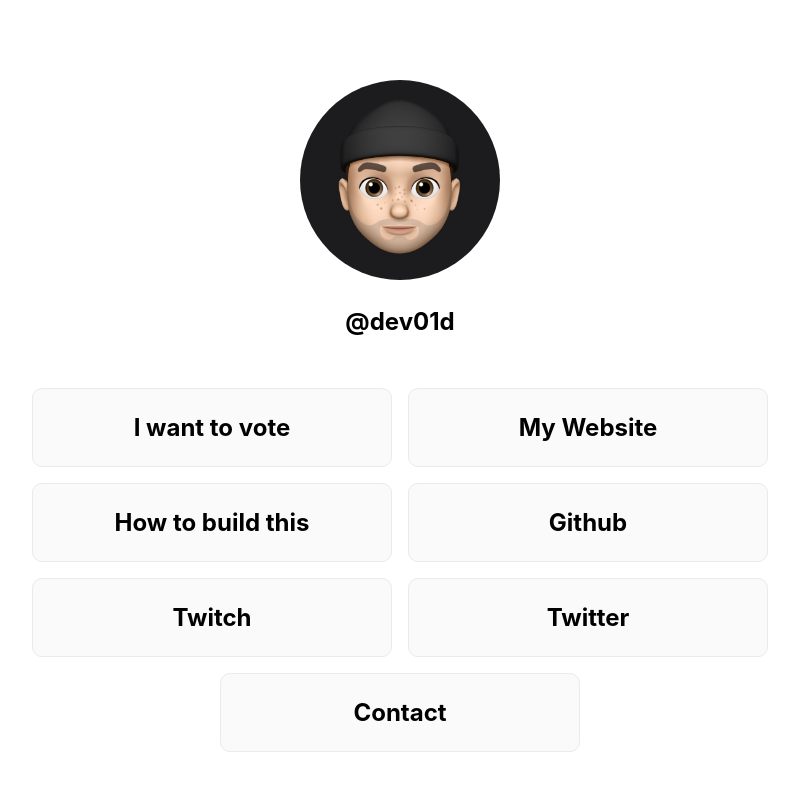
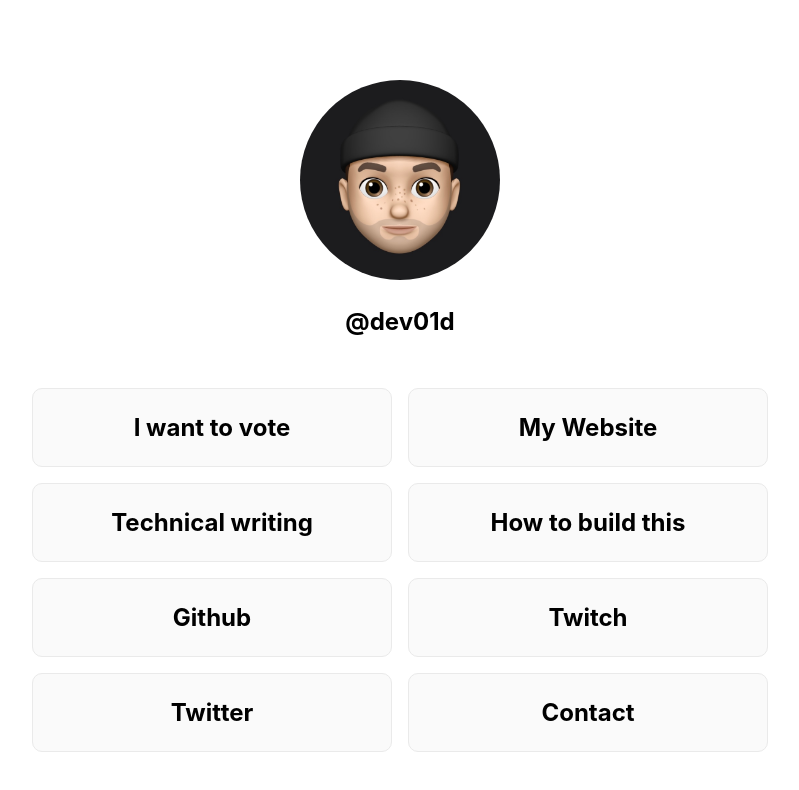
Before and after one commit to Boro23-wq/Custom-Linktree, a Next.js app: page / in a window 1280 px wide. Shown: the top 790 px of the page, without its empty margins (240-1039 px from the left). Built offline with nearby package versions, Linux system fonts and the light colour scheme.

Commit message:
Change link to something more generic

```diff
--- a/pages/index.js
+++ b/pages/index.js
@@ -23,6 +23,9 @@
           </a>
           <a href="https://jasonbehnke.io" className="card">
             <h3>My Website</h3>
+          </a>
+          <a href="https://dev.to/dev01d" className="card">
+            <h3>Technical writing</h3>
           </a>
           <a
             href="https://dev.to/dev01d/diy-linktr-ee-with-next-js-2fdh"
```
